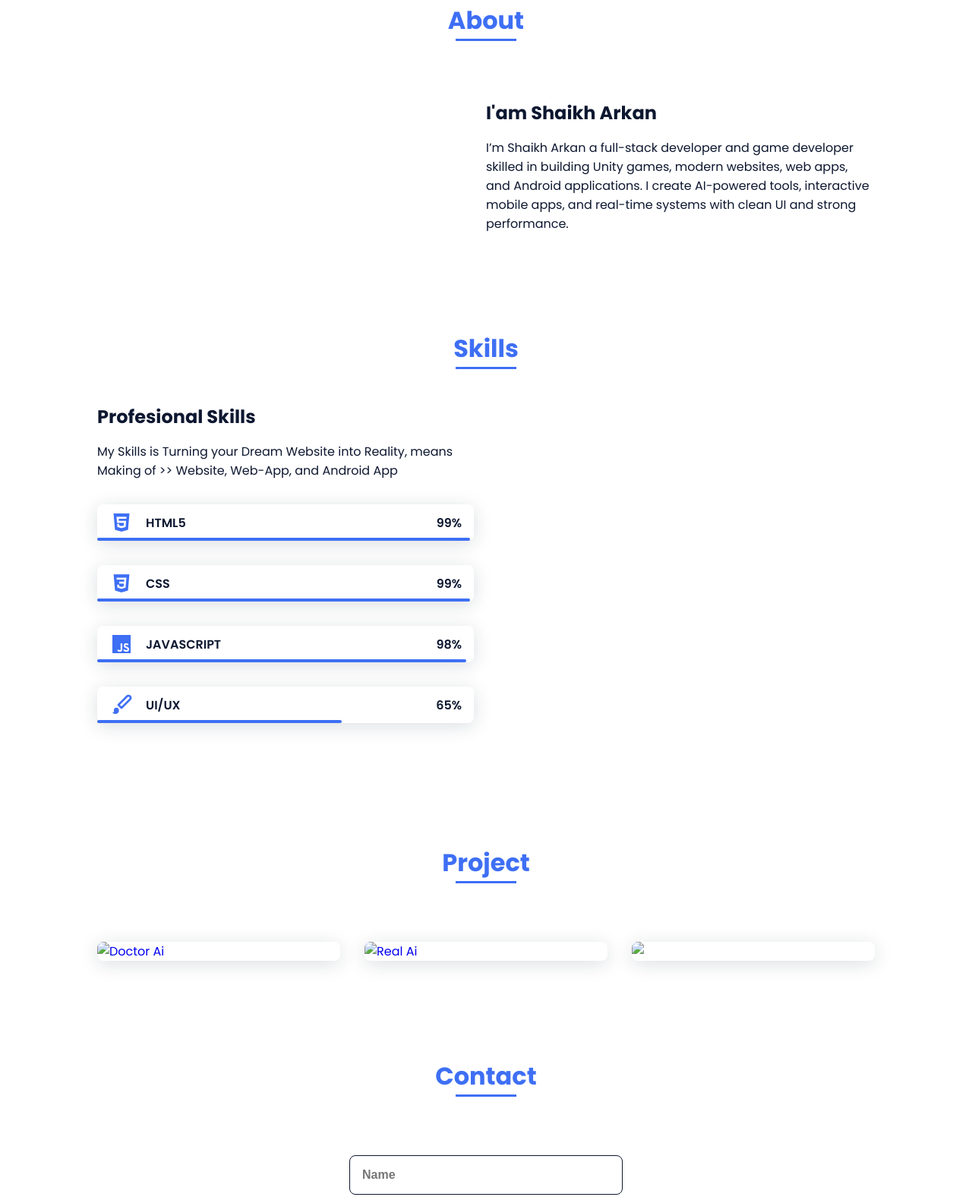
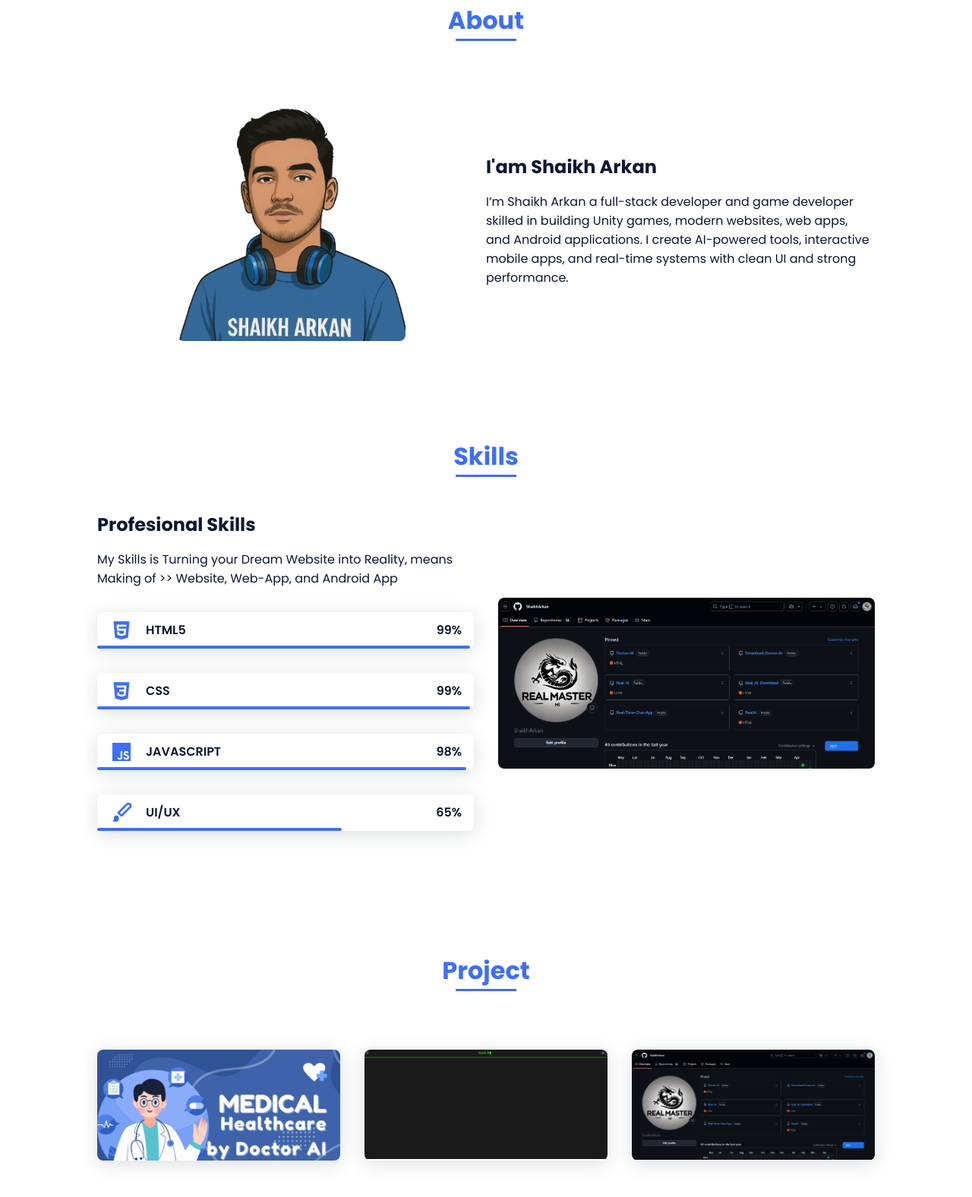
Before and after one commit to ShaikhArkan/ShaikhArkanPortfolio.io, a plain HTML site: page index.html in a window 1280 px wide. Shown: the part 613-2189 px from the top of the page at 76% size. Drawn offline with nearby package versions, Linux system fonts and the light colour scheme; files that its build step writes are made by us from their sources.

Commit message:
index.html

```diff
--- a/index.html
+++ b/index.html
@@ -4,7 +4,7 @@
         <meta charset="UTF-8">
         <meta name="viewport" content="width=device-width, initial-scale=1.0">
 
-        <link rel="stylesheet" href="assets/css/styles.css">
+        <link rel="stylesheet" href="styles.css">
 
         <!-- =====BOX ICONS===== -->
         <link href='https://cdn.jsdelivr.net/npm/boxicons@2.0.5/css/boxicons.min.css' rel='stylesheet'>
@@ -51,7 +51,7 @@
                         </mask>
                         <g mask="url(#mask0)">
                             <path d="M9.19024 145.964C34.0253 76.5814 114.865 54.7299 184.111 29.4823C245.804 6.98884 311.86 -14.9503 370.735 14.143C431.207 44.026 467.948 107.508 477.191 174.311C485.897 237.229 454.931 294.377 416.506 344.954C373.74 401.245 326.068 462.801 255.442 466.189C179.416 469.835 111.552 422.137 65.1576 361.805C17.4835 299.81 -17.1617 219.583 9.19024 145.964Z"/>
-                            <image class="home__blob-img" x="50" y="60" href="assets/img/perfil.png"/>
+                            <image class="home__blob-img" x="50" y="60" href="perfil.png"/>
                         </g>
                     </svg>
                 </div>
@@ -63,7 +63,7 @@
 
                 <div class="about__container bd-grid">
                     <div class="about__img">
-                        <img src="assets/img/about.jpg" alt="">
+                        <img src="about.jpg" alt="">
                     </div>
 
                     <div>
@@ -132,7 +132,7 @@
                     </div>
 
                     <div>
-                        <img src="assets/img/work3.jpg" alt="" class="skills__img">
+                        <img src="work3.jpg" alt="" class="skills__img">
                     </div>
                 </div>
             </section>
@@ -143,13 +143,13 @@
 
                 <div class="work__container bd-grid">
                     <a href="https://shaikharkan.github.io/Doctor-AI/" class="work__img">
-                        <img src="assets/img/work1.jpg" alt="Doctor Ai">
+                        <img src="work1.jpg" alt="Doctor Ai">
                     </a>
                     <a href="https://shaikharkan.github.io/Real-AI/" class="work__img">
-                        <img src="assets/img/work2.jpg" alt="Real Ai">
+                        <img src="work2.jpg" alt="Real Ai">
                     </a>
                     <a href="https://github.com/ShaikhArkan/" class="work__img">
-                        <img src="assets/img/work3.jpg"Github">
+                        <img src="work3.jpg"Github">
                     </a>
 
                     </a>
@@ -185,6 +185,6 @@
         <script src="https://unpkg.com/scrollreveal"></script>
 
         <!--===== MAIN JS =====-->
-        <script src="assets/js/main.js"></script>
+        <script src="main.js"></script>
     </body>
 </html>
```
